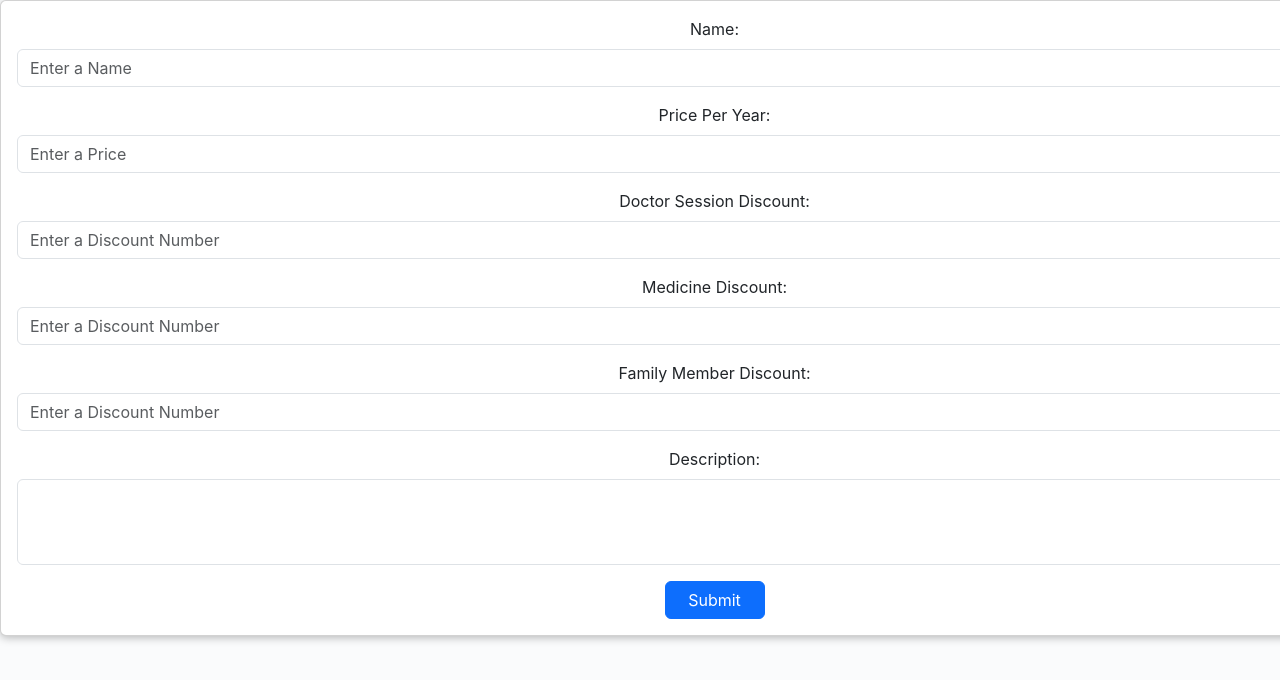
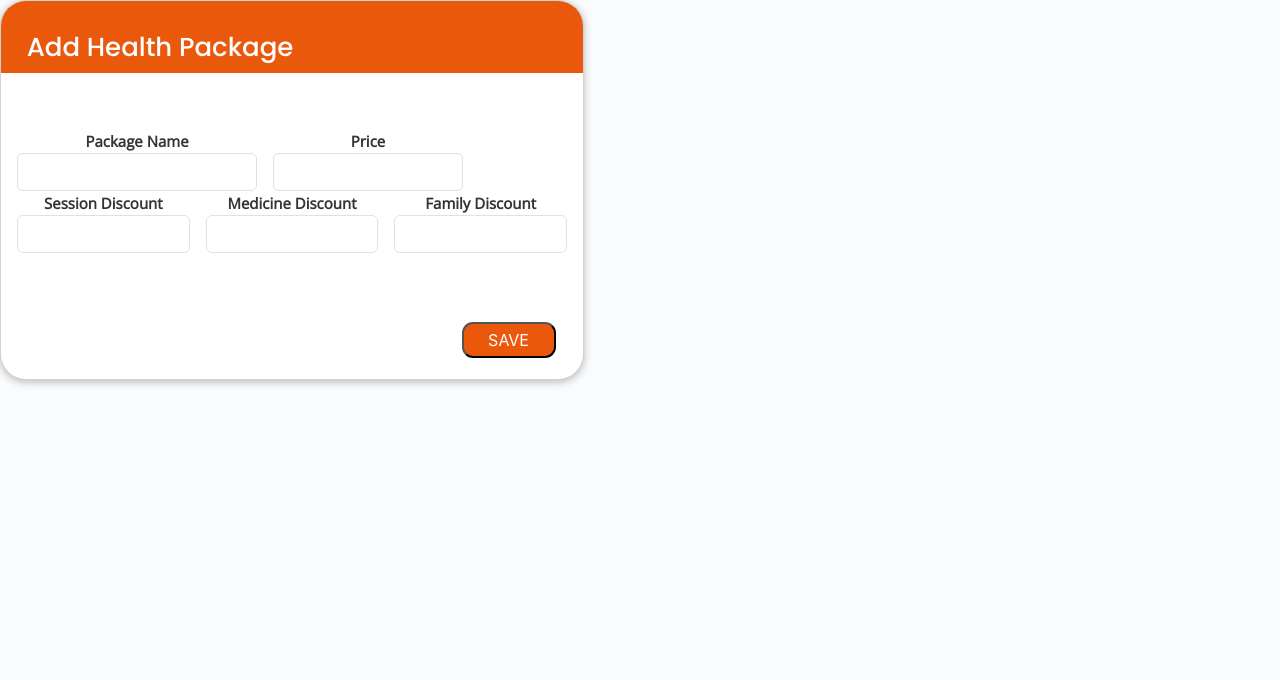
Before and after one commit to advanced-computer-lab-2023/Agile-Star-Squad-Clinic, a React (Create React App) app in the folder frontend/: page /addPackage in a window 1280 px wide. Shown: the top 680 px of the page. Built offline with nearby package versions, Linux system fonts and the light colour scheme; no server answers; a web font is replaced by a local one.

Commit message:
Feat: Add package UI

```diff
--- a/frontend/src/package/components/PackageItem.js
+++ b/frontend/src/package/components/PackageItem.js
@@ -5,7 +5,19 @@ import {  Container } from 'react-bootstrap';
 
 
 const PackageItem = (props) => {
+  const confirmDeleteHandler = async () => {
+    try {
+      await fetch(`http://localhost:3000/packages/${props.id}`, {
 
+        method: 'DELETE',
+        headers: { 'Content-Type': 'application/json' },
+      });
+      props.onDelete(props.id);
+       // Use onDeletePlace prop
+    } catch (err) {
+      // Handle errors, if needed
+    }
+  };
 
   return (
 
@@ -48,7 +60,7 @@ const PackageItem = (props) => {
 
         <div className={classes.packageActions}>
 
-        <Link to={`/updatePackage/${props.id,props}`}>
+        <Link to={`/updatePackage/${props.id}`}>
             <button className={classes.viewButton}>View</button>
           </Link>
           {/* <button className="btn btn-primary sm" onClick={confirmDeleteHandler}>
--- a/frontend/src/package/pages/AdminPackagesView.js
+++ b/frontend/src/package/pages/AdminPackagesView.js
@@ -33,11 +33,11 @@ const AdminPackagesView = () => {
     sendRequest();
   }, []);
 
-  const placeDeletedHandler = (deletedPlaceId) => {
-    setLoadedPackages((prevPackages) =>
-      prevPackages.filter((prevPackage) => prevPackage._id !== deletedPlaceId)
-    );
-  };
+  // const placeDeletedHandler = (deletedPlaceId) => {
+  //   setLoadedPackages((prevPackages) =>
+  //     prevPackages.filter((prevPackage) => prevPackage._id !== deletedPlaceId)
+  //   );
+  // };
 
   const toggleAddForm = () => {
     setShowAddForm((prevShowAddForm) => !prevShowAddForm);
@@ -60,16 +60,13 @@ const AdminPackagesView = () => {
       </div>
       {showAddForm && (
         <div className={classes.overlay}>
-          <Card className={classes.NewPackage}>
             <NewPackage/>
-            <button className="btn btn-primary sm" onClick={toggleAddForm}>
-              Cancel
-            </button>
-          </Card>
+
+
         </div>
       )}
       {loadedPackages && (
-        <PackageList items={loadedPackages} onDelete={placeDeletedHandler} />
+        <PackageList items={loadedPackages}  />
       )}
     </div>
   );
--- a/frontend/src/package/pages/NewPackage.js
+++ b/frontend/src/package/pages/NewPackage.js
@@ -3,6 +3,7 @@ import React, { useState } from 'react';
 import { useNavigate } from 'react-router-dom';
 
 import Card from '../../shared/components/Card/Card';
+import styles from './NewPackage.module.css';
 
 const NewPackage = () => {
   const navigate = useNavigate();
@@ -35,7 +36,7 @@ const NewPackage = () => {
       doctorSessionDiscount,
       medicineDiscount,
       familyMemberDiscount,
-      description,
+
     };
 
     try {
@@ -60,89 +61,72 @@ const NewPackage = () => {
     }
   };
   return (
-    <Card>
+    <Card className={`${styles.addForm}`}>
+  <div className={styles.topBorder}></div>
+  <div className={styles.title}>Add Health Package</div>
   <form onSubmit={submitHandler}>
-        <div class="mb-3">
-          <label for="exampleFormControlInput1" class="form-label">
-            Name:
-          </label>
+  <div className={styles.fieldGroup}>
+    <div className={styles.nameField}>
+      <span className={styles.smallText}>Package Name</span>
       <input
         key={'name'}
         type="text"
-            class="form-control"
-            placeholder="Enter a Name"
+        className="form-control"
         value={name}
         onChange={(e) => setName(e.target.value)}
         required
       />
     </div>
-        <div class="mb-3">
-          <label for="exampleFormControlInput1" class="form-label">
-            Price Per Year:
-          </label>
+    <div className={styles.field}>
+      <span className={styles.smallText}>Price</span>
       <input
         type="number"
-            class="form-control"
-            placeholder="Enter a Price"
+        className="form-control"
         required
         value={pricePerYear}
         onChange={(e) => setPricePerYear(e.target.value)}
       />
     </div>
-        <div class="mb-3">
-          <label for="exampleFormControlInput1" class="form-label">
-            Doctor Session Discount:
-          </label>
+  </div>
+  <div className={styles.fieldGroup}>
+    <div className={styles.field}>
+      <span className={styles.smallText}>Session Discount</span>
       <input
         type="number"
-            class="form-control"
-            placeholder="Enter a Discount Number"
+        className="form-control"
         required
         value={doctorSessionDiscount}
         onChange={(e) => setDoctorSessionDiscount(e.target.value)}
       />
     </div>
-        <div class="mb-3">
-          <label for="exampleFormControlInput1" class="form-label">
-            Medicine Discount:
-          </label>
+    <div className={styles.field}>
+      <span className={styles.smallText}>Medicine Discount</span>
       <input
         type="number"
-            class="form-control"
-            placeholder="Enter a Discount Number"
+        className="form-control"
         required
         value={medicineDiscount}
         onChange={(e) => setMedicineDiscount(e.target.value)}
       />
     </div>
-        <div class="mb-3">
-          <label for="exampleFormControlInput1" class="form-label">
-            Family Member Discount:
-          </label>
+    <div className={styles.field}>
+      <span className={styles.smallText}>Family Discount</span>
       <input
         type="number"
-            class="form-control"
-            placeholder="Enter a Discount Number"
+        className="form-control"
         required
         value={familyMemberDiscount}
         onChange={(e) => setFamilyMemberDiscount(e.target.value)}
       />
     </div>
-        <div class="mb-3">
-          <label for="exampleFormControlTextarea1" class="form-label">
-            Description:
-          </label>
-          <textarea
-            class="form-control"
-            rows="3"
-            value={description}
-            onChange={(e) => setDescription(e.target.value)}
-          ></textarea>
   </div>
-        <button class="btn btn-primary sm" id="subbutton" type="submit">
-          Submit
+
+  <button className={styles.addButton} type="submit">
+    SAVE
   </button>
 </form>
+
+
     </Card>
   );
 };
--- /dev/null
+++ b/frontend/src/package/pages/NewPackage.module.css
@@ -0,0 +1,66 @@
+@import url("https://fonts.googleapis.com/css2?family=Poppins:wght@600;400;500&display=swap");
+@import url('https://fonts.googleapis.com/css2?family=Open+Sans&family=Poppins:wght@600&display=swap');
+.addForm{
+    width: 584px;
+    height: 380px;
+    flex-shrink: 0;
+    border-radius:   26px ;
+
+}
+
+.topBorder {
+    border-top: solid 73px #EA580C;
+    position: inherit;
+    left: -3%;
+    top: -5%;
+    width: inherit;
+  }
+.title{
+    color: var(--white-100, #ffffff);
+    font-family: 'Poppins';
+    font-size: 26px;
+    font-weight: 500;
+    position: inherit;
+    bottom: 18%;
+    right: 24%;
+}
+.smallText{
+    color: #333;
+    font-family: 'Open Sans';
+    font-size: 15px;
+    font-weight: 600;
+}
+.fieldGroup {
+    display: flex;
+    flex-wrap: wrap;
+    gap: 16px; /* Adjust the gap as needed */
+  }
+
+  .field{
+    flex:  1;
+    min-width: 150px;
+    max-width: 190px;
+  }
+  .nameField{
+    flex:  1;
+    min-width: 240px;
+    max-width: 190px;
+  }
+
+
+
+  .form-control {
+    width: 100%; /* Make the form controls fill the available width */
+    max-width: 150px; /* Set the maximum width to 150px or adjust as needed */
+  }
+  .addButton {
+    position: absolute;
+    bottom: 3%;
+    right: 3%;
+    margin: 10px;
+    border-radius: 11px;
+    background: #EA580C;
+    width: 94px;
+    height: 36px;
+    color: #FFF;
+  }
--- a/frontend/src/package/pages/UpdatePackage.js
+++ b/frontend/src/package/pages/UpdatePackage.js
@@ -98,6 +98,20 @@ const UpdatePackage = () => {
       alert('Network error: ' + error.message);
     }
   };
+  const confirmDeleteHandler = async () => {
+    try {
+      await fetch(`http://localhost:3000/packages/${id}`, {
+        method: 'DELETE',
+        headers: { 'Content-Type': 'application/json' },
+      });
+
+      alert('Package deleted successfully.');
+      navigate('/packages');
+    } catch (err) {
+      alert('Failed to delete package.');
+    }
+  };
+
   return (
     <Card>
       <form onSubmit={submitHandler}>
@@ -181,6 +195,9 @@ const UpdatePackage = () => {
         <button class="btn btn-primary sm" id="subbutton" type="submit">
           Submit
         </button>
+        <button className="btn btn-primary sm" id="deleteButton" onClick={confirmDeleteHandler}>
+          Delete
+        </button>
       </form>
     </Card>
   );
```
Lines whose indentation alone changed are shown as unchanged.
